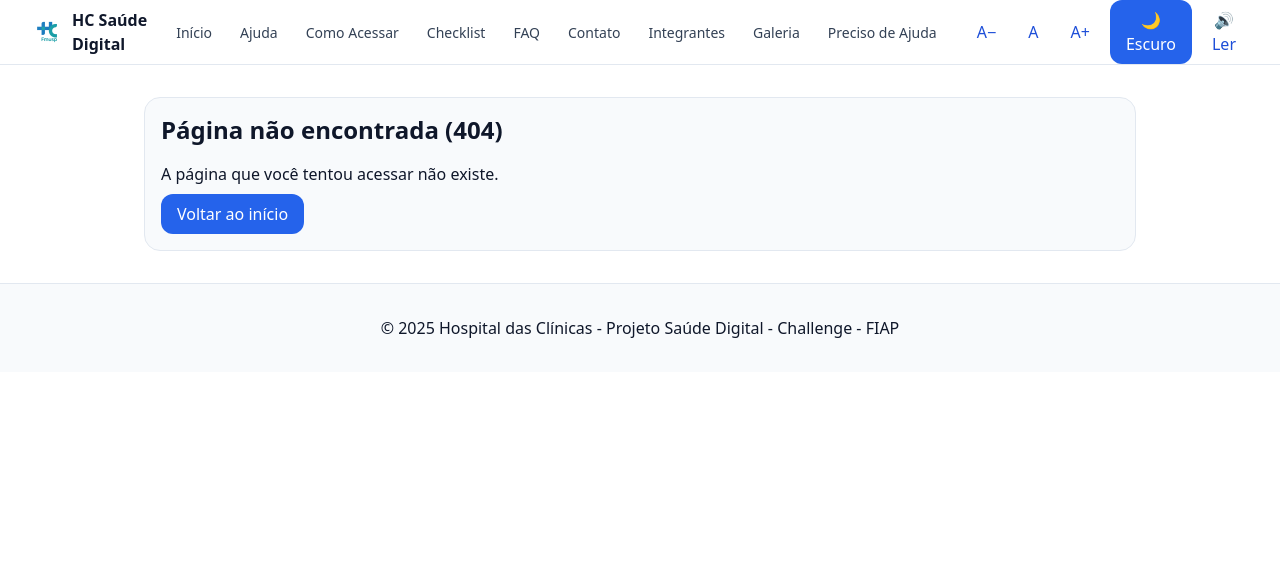
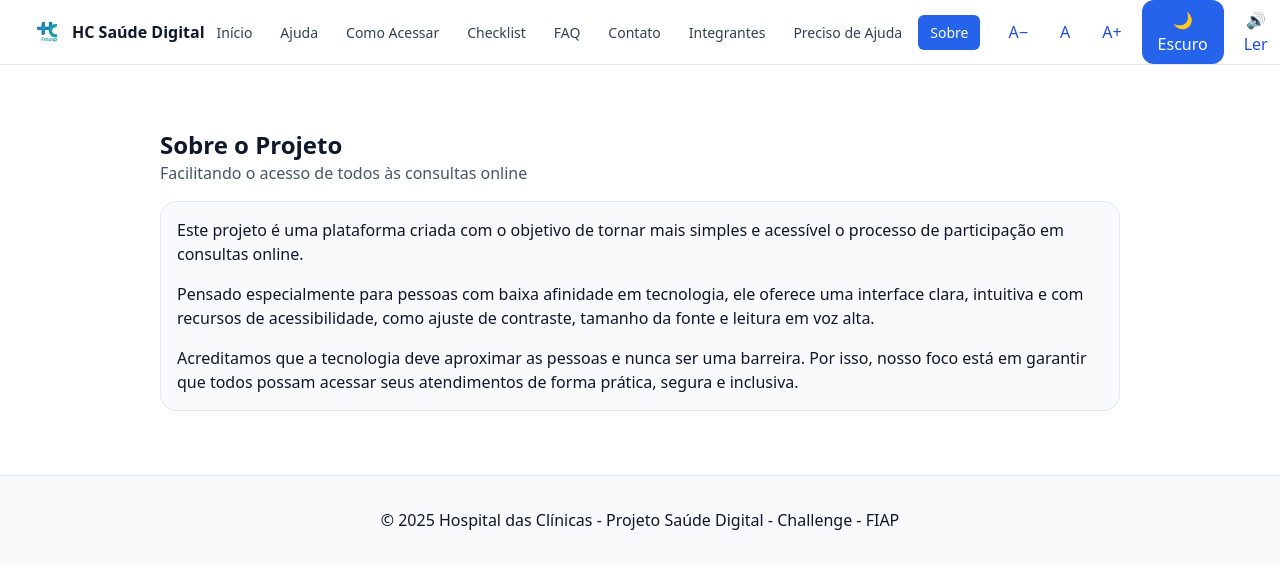
Before and after one commit to challenge32/challenge-sprint3, a React (Vite) app: page /sobre in a window 1280 px wide. Shown: the top 568 px of the page. Built offline with nearby package versions, Linux system fonts and the light colour scheme.

Commit message:
feat(pages): adicionar página 'Sobre' e incluir na navbar e rotas

```diff
--- a/src/components/Navbar.tsx
+++ b/src/components/Navbar.tsx
@@ -14,8 +14,8 @@ const links = [
   { to: "/faq", label: "FAQ" },
   { to: "/contato", label: "Contato" },
   { to: "/integrantes", label: "Integrantes" },
-  { to: "/galeria", label: "Galeria" },
   { to: "/preciso-ajuda", label: "Preciso de Ajuda" },
+  { to: "/sobre", label: "Sobre" },
 ];
 
 type Props = {
@@ -100,10 +100,13 @@ export default function Navbar({ fontScale, setFontScale, dark, setDark }: Props
         <div className="flex h-16 items-center justify-between">
           <Link
             to="/"
-            className="flex items-center gap-2 rounded-md focus:outline-none focus-visible:ring-2 focus-visible:ring-blue-600 focus-visible:ring-offset-2"
+            className="flex items-center gap-2 rounded-md focus:outline-none focus-visible:ring-2 focus-visible:ring-blue-600 focus-visible:ring-offset-2 flex-shrink-0 whitespace-nowrap"
           >
             <img src="/imgs/hc.png" alt="HC Saúde Digital" className="h-8 w-8 object-contain" width={32} height={32} />
-            <span className="font-semibold text-slate-900 dark:text-zinc-100">HC Saúde Digital</span>
+            <span className="font-semibold text-slate-900 dark:text-zinc-100">
+              <span className="sm:hidden">HC</span>
+              <span className="hidden sm:inline">HC Saúde Digital</span>
+            </span>
           </Link>
           <div className="hidden lg:flex items-center gap-4">
             <ul className="flex items-center gap-1">
--- /dev/null
+++ b/src/pages/Sobre.tsx
@@ -0,0 +1,30 @@
+import PageTitle from "../components/PageTitle";
+
+export default function Sobre() {
+  return (
+    <section className="container-main sobre">
+      <PageTitle
+        title="Sobre o Projeto"
+        subtitle="Facilitando o acesso de todos às consultas online"
+      />
+
+      <div className="card space-y-4">
+        <p>
+          Este projeto é uma plataforma criada com o objetivo de tornar mais
+          simples e acessível o processo de participação em consultas online.
+        </p>
+        <p>
+          Pensado especialmente para pessoas com baixa afinidade em tecnologia,
+          ele oferece uma interface clara, intuitiva e com recursos de
+          acessibilidade, como ajuste de contraste, tamanho da fonte e leitura
+          em voz alta.
+        </p>
+        <p>
+          Acreditamos que a tecnologia deve aproximar as pessoas e nunca ser uma
+          barreira. Por isso, nosso foco está em garantir que todos possam
+          acessar seus atendimentos de forma prática, segura e inclusiva.
+        </p>
+      </div>
+    </section>
+  );
+}
--- a/src/routes/AppRoutes.tsx
+++ b/src/routes/AppRoutes.tsx
@@ -11,6 +11,7 @@ const Integrantes = lazy(() => import("../pages/Integrantes"));
 const MemberDetail = lazy(() => import("../pages/MemberDetail"));
 const Galeria = lazy(() => import("../pages/Galeria"));
 const AjudaDireta = lazy(() => import("../pages/AjudaDireta"));
+const Sobre = lazy(() => import("../pages/Sobre"));
 const NotFound = lazy(() => import("../pages/NotFound"));
 
 export default function AppRoutes() {
@@ -27,6 +28,7 @@ export default function AppRoutes() {
         <Route path="/integrantes/:rm" element={<MemberDetail />} />
         <Route path="/galeria" element={<Galeria />} />
         <Route path="/preciso-ajuda" element={<AjudaDireta />} />
+        <Route path="/sobre" element={<Sobre />} />
         <Route path="*" element={<NotFound />} />
       </Routes>
     </Suspense>
```
